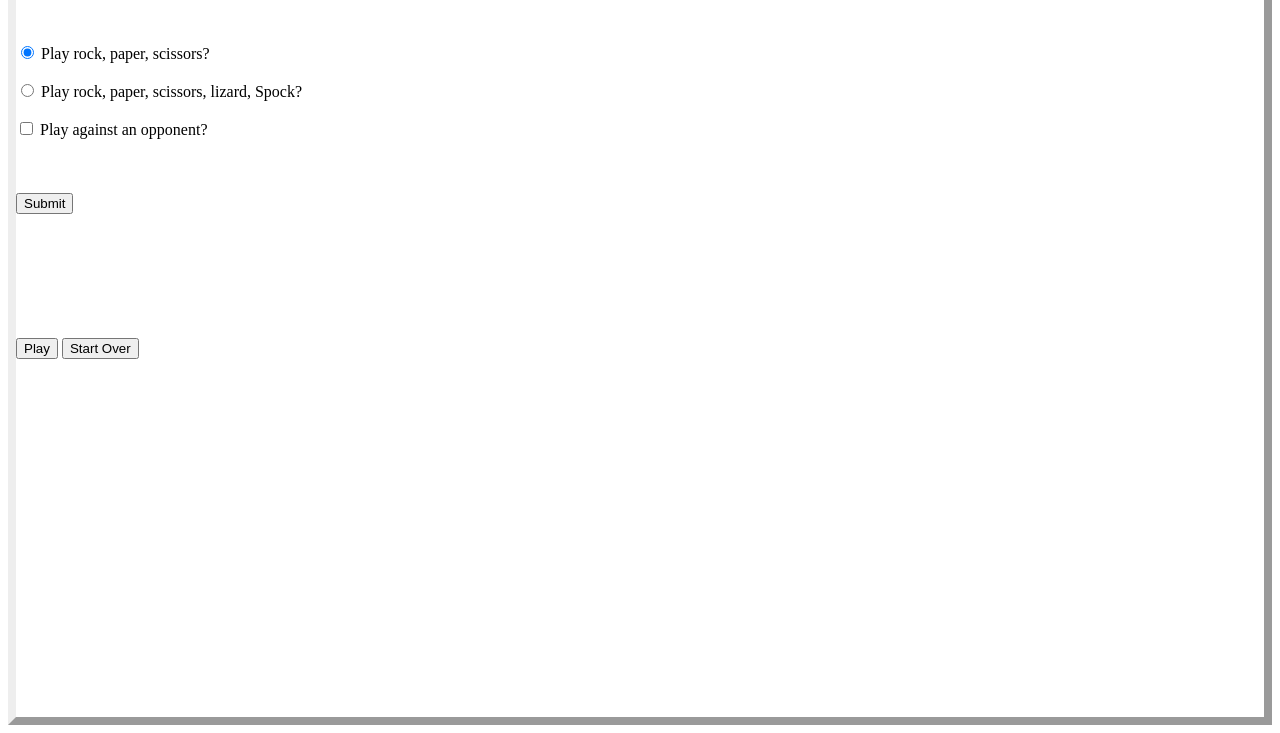
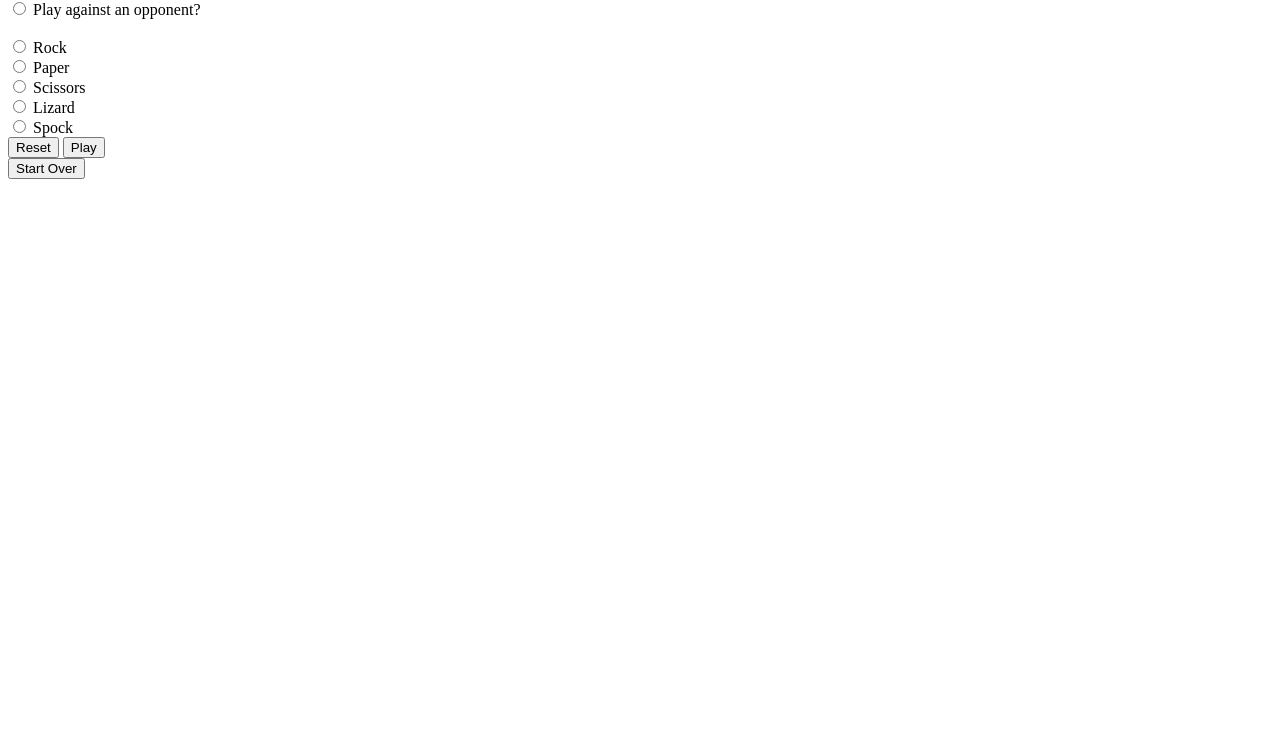
Before and after one commit to comp426-2023-spring/e02-Thomas-Barry1, a website: page public/index.html in a window 1280 px wide. Shown: the part 67-800 px from the top of the page. Drawn offline with nearby package versions, Linux system fonts and the light colour scheme.

Commit message:
Update index.html

```diff
--- a/public/index.html
+++ b/public/index.html
@@ -1,57 +1,37 @@
-<html lang="en-us"> <!-- Debugging: Include the following ("en-us" for this line and title line) to specify language -->
+<!DOCTYPE html>
+<html lang="en">
     <head>
-        <!-- Link to your script file(s) and CSS in here somewhere -->
-		<title lang="en-us">Wanna Play Rock, Paper, Scissors?</title>
-		<link href="./styles.css" rel="stylesheet">
-    	<script src="https://ajax.googleapis.com/ajax/libs/jquery/3.6.4/jquery.min.js"></script>
+				<meta http-equiv="Content-Type" content="text/html; charset=utf-8">
+        <title>Tic Tac Toe</title>
+				<link rel="stylesheet" href="./styles.css">
+    </head>
+    <body>
+		<form id="game_form" onsubmit="return playGame(this)">
+		    <input type="radio" name="game" id="RPS_GAME" value="RPS" onclick="validate(this)">
+		    <label for="RPS_GAME">Play Rock, Paper, Scissors?</label><br>
+		    <input type="radio" name="game" id="RPSLS_GAME" value="RPSLS" onclick="validate(this)">
+		    <label for="RPSLS_GAME">Play Rock, Paper, Scissors, Lizard, Spock?</label><br>
+				<br>
+				<input type="radio" name="opponent" id="opponent" value="Opponent" onclick="validate(this)">
+				<label for="opponent">Play against an opponent?</label><br>
+				<br>
+				<input type="radio" name="choice" id="ROCK" value="rock" onclick="validate(this)">
+				<label for="ROCK" id="ROCK_TAG">Rock</label><br>
+				<input type="radio" name="choice" id="PAPER" value="paper" onclick="validate(this)">
+				<label for="PAPER" id="PAPER_TAG">Paper</label><br>
+				<input type="radio" name="choice" id="SCISSORS" value="scissors" onclick="validate(this)">
+				<label for="SCISSORS" id="SCISSORS_TAG">Scissors</label><br>
+				<input type="radio" name="choice" id="LIZARD" value="lizard" onclick="validate(this)">
+				<label for="LIZARD" id="LIZARD_TAG">Lizard</label><br>
+				<input type="radio" name="choice" id="SPOCK" value="spock" onclick="validate(this)">
+				<label for="SPOCK" id="SPOCK_TAG">Spock</label><br>
+				<button type="reset" onclick="return startOver(this);" onsubmit="return false;">Reset</button>
+				<button id="play_button" type="submit" onclick="return playGame(this);" onsubmit="return false;" value="Play">Play</button>
+		</form>
+		<div id="results">
+				<div id="results-text"></div>
+				<button type="reset" onclick="return startOver(this);" onsubmit="return false;" id="reset_button">Start Over</button>
+		</div>
 		<script src="./scripts.js"></script>
-		<style> body { border: outset 8px;} </style>
-    </head>
-    <body onload="showHideShots()">
-
-		<h1>Rock, Paper, Scissors, SHOOT!</h1>
-		<br><br>
-
-		<form id="userinput" class="" action="javascript:void(0);">
-			<div class="centerbuttons">
-			<input type="radio" id="rps" name="game" value="rps" checked onclick="showHideShots()">
-			<label for="rps">Play rock, paper, scissors?</label>
-			<br><br>
-			<input type="radio" id="rpsls" name="game" value="rpsls" onclick="showHideShots()">
-			<label for="rpsls">Play rock, paper, scissors, lizard, Spock?</label>
-			<br><br>
-			<input type="checkbox" id="opponent" name="playtype" value="opponent" onclick="showHideShots()">
-			<label for="opponent">Play against an opponent?</label>
-			</div>
-
-			<br><br>
-			<input type="radio" id="rock" name="shot" value="rock" class="rps shots" checked>
-			<label class="shots rps">Rock</label>
-			<input type="radio" id="paper" name="shot" value="paper" class="rps shots">
-			<label class="shots rps">Paper</label>
-			<input type="radio" id="scissors" name="shot" value="scissors" class="rps shots">
-			<label class="shots rps">Scissors</label>
-			<input type="radio" id="lizard" name="shot" value="lizard" class="rpsls shots">
-			<label class="shots rpsls">Lizard</label>
-			<input type="radio" id="spock" name="shot" value="spock" class="rpsls shots">
-			<label class="shots rpsls">Spock</label>
-<!--			<br/><br/>
-			<input type="submit" id="play" name="controls" value="Play">
-      <input type="submit" id="startover" name="controls" value="Start Over"> -->
-		<br>
-	    <div class="centerSubmit">
-	    <button type="submit">Submit</button>
-		</div>
-		</form>
-		<br><br><br><br><br><br>
-
-		<div class="centerPlayStart">
-    	<button type="button" id="play" onclick="playGame()">Play</button>
-    	<button type="button" id="startover" onclick="startOver()">Start Over</button>
-		</div>
-
-    <!-- Your interface markup goes here -->
-    <!-- For interface examples, look in the `/examples/` directory in the root of your starter code repo. -->
-
     </body>
 </html>
```
